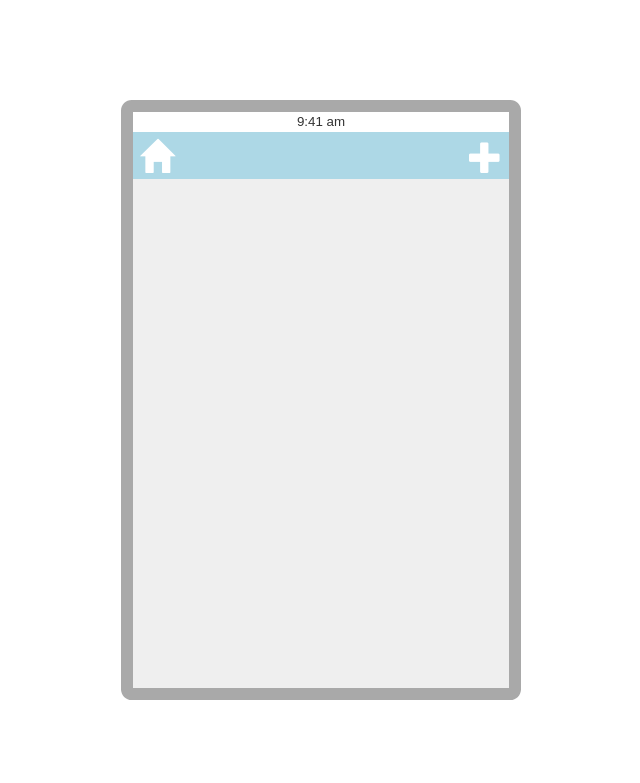
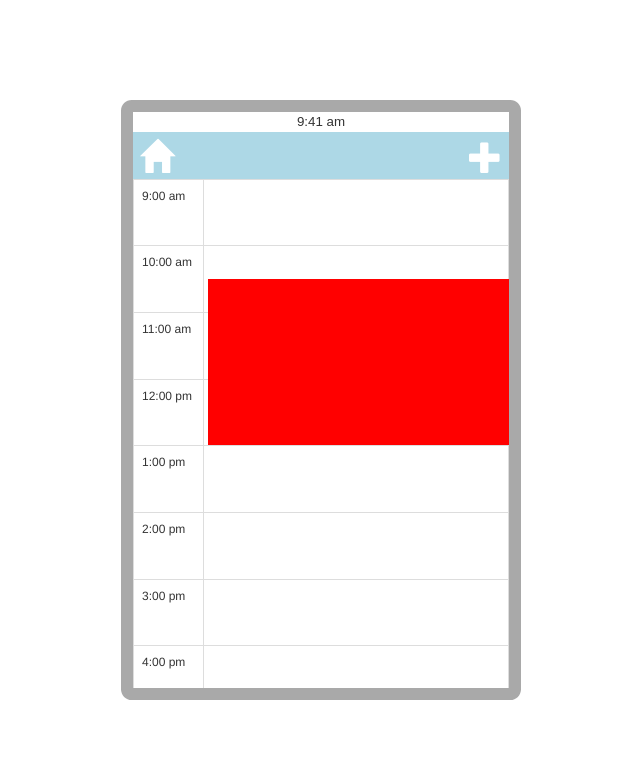
Before and after one commit to a-scales/CSCI380_Final_Project, a plain HTML site: page index.html in a window 1280 px wide. Shown: the whole page, without its empty margins (319-959 px from the left). Drawn offline with Linux system fonts and the light colour scheme.

Commit message:
Day View

```diff
--- a/index.html
+++ b/index.html
@@ -22,7 +22,49 @@
         </div>
       </div>
       <div class="app screen2 day">
+        <table class="table table-bordered table-hover">
+          <tr>
+            <td class="time">9:00 am</td>
+            <td class="time_block"> </td>
+          </td>
+          <tr>
+            <td class="time">10:00 am</td>
+            <td class="time_block"> </td>
+          </td>
+          <tr>
+            <td class="time">11:00 am</td>
+            <td class="time_block"> </td>
+          </td>
+          <tr>
+            <td class="time">12:00 pm</td>
+            <td class="time_block"> </td>
+          </td>
+          <tr>
+            <td class="time">1:00 pm</td>
+            <td class="time_block"> </td>
+          </td>
+          <tr>
+            <td class="time">2:00 pm</td>
+            <td class="time_block"> </td>
+          </td>
+          <tr>
+            <td class="time">3:00 pm</td>
+            <td class="time_block"> </td>
+          </td>
+          <tr>
+            <td class="time">4:00 pm</td>
+            <td class="time_block"> </td>
+          </td>
+          <tr>
+            <td class="time">5:00 pm</td>
+            <td class="time_block"> </td>
+          </td>
 
+        </table>
+        <div class="event e1">
+
+
+        </div>
       </div>
       <div class="app screen3 month">
 
--- a/style.css
+++ b/style.css
@@ -14,12 +14,13 @@
   margin-right: auto;
   top: 50%;
   transform: translateY(-50%);
-  background-color: #efefef;
+  background-color: #fff;
   width: 400;
   height: 600;
   position: absolute;
 }
 #topBar {
+  z-index: 10000;
   position: fixed;
   line-height: 15pt;
   width: 100%;
@@ -37,8 +38,8 @@
   height: 100%;
 }
 
-#app {
-
+.app {
+  margin-top: 50pt;
 }
 .screen1 {
   display: none;
@@ -47,6 +48,8 @@
 
 }
 #menuBar {
+  position: fixed;
+  z-index: 1;
   height: 50pt;
   background-color: lightblue;
   width: 100%;
@@ -77,3 +80,34 @@
   width: 100%;
   height: auto;
 }
+
+
+.day table {
+  width: 100%;
+}
+.day table tr td {
+  height: 50pt;
+}
+
+.day table tr .time {
+  width: 16%;
+
+  font-size: 9pt;
+}
+
+.day table tr .time_block {
+
+  width: 70%;
+}
+.day {
+  position: relative;
+}
+.e1 {
+  z-index: 0;
+  height: 125pt;
+  width: 80%;
+  right:0;
+  top: 100;
+  position: absolute;
+  background-color: red;
+}
```
